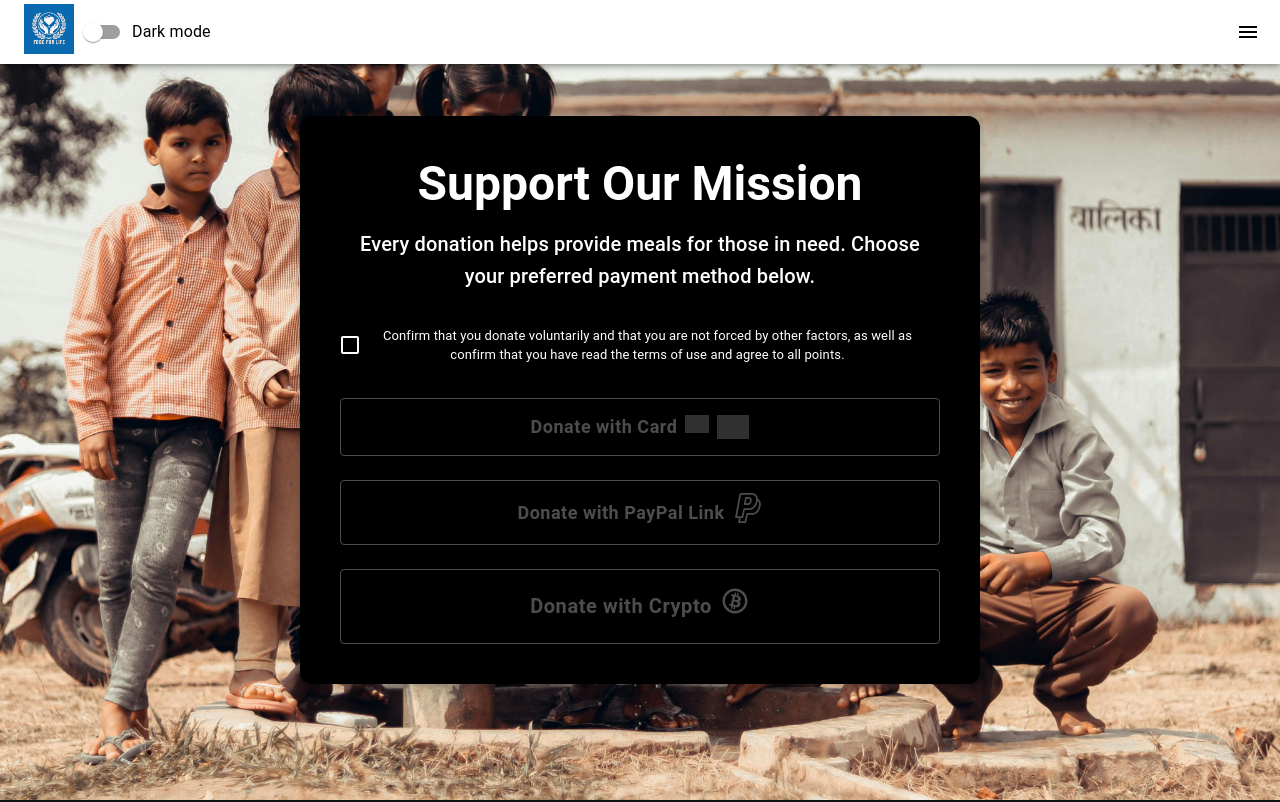
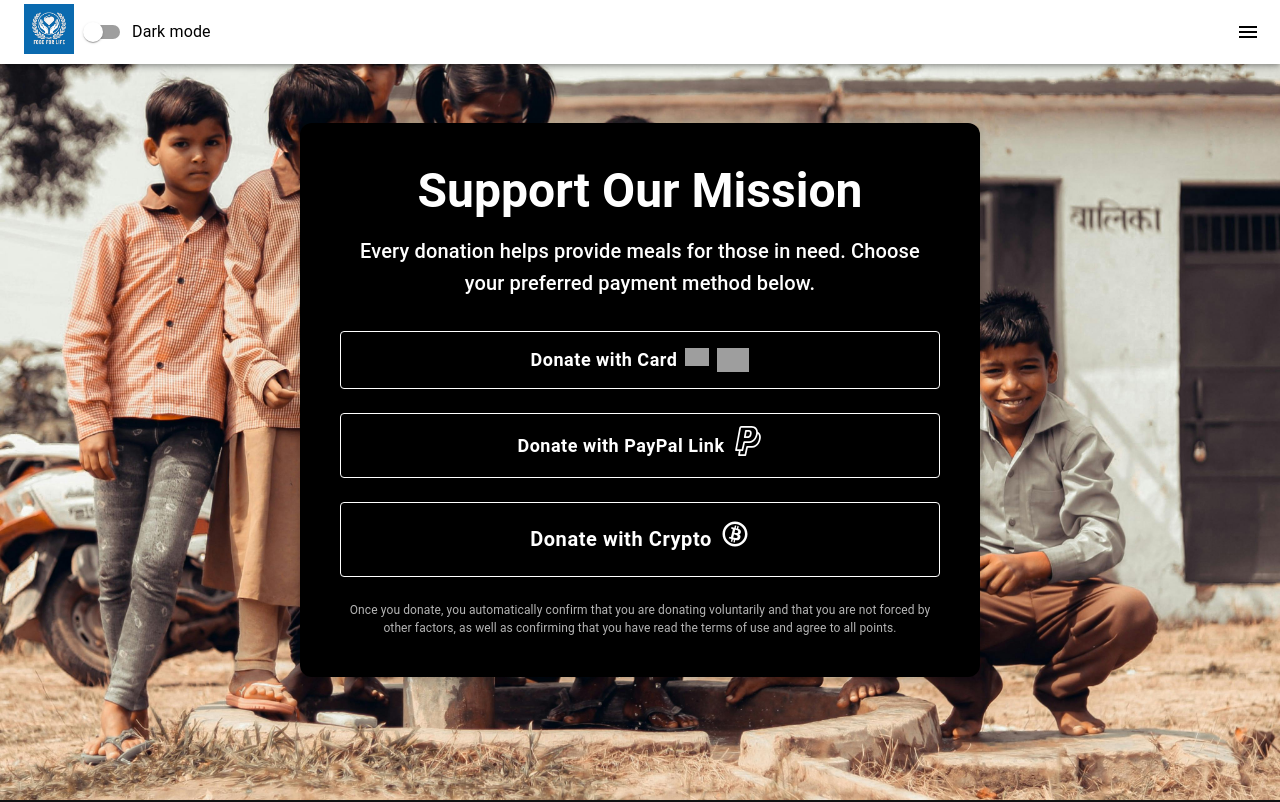
Before and after one commit to foodforlifeofficial/life, a React (Vite) app: page /donate in a window 1280 px wide. Shown: the top 802 px of the page. Built offline with nearby package versions, Linux system fonts and the light colour scheme; grey boxes are pictures that could not be loaded.

Commit message:
Auto: update before deploy

```diff
--- a/src/Pages/Donate.jsx
+++ b/src/Pages/Donate.jsx
@@ -226,8 +226,8 @@ const Donate = ({ darkMode }) => {
           overflow: "visible",
         }}
       >
-        {showHeart && <HeartsAnimation count={15} />}
-        {showBrokenHeart && <BrokenHeartsAnimation count={10} />}
+        {/* {showHeart && <HeartsAnimation count={15} />}
+        {showBrokenHeart && <BrokenHeartsAnimation count={10} />} */}
         <Typography
           variant="h3"
           fontWeight="bold"
@@ -245,7 +245,7 @@ const Donate = ({ darkMode }) => {
           Every donation helps provide meals for those in need. Choose your
           preferred payment method below.
         </Typography>
-
+{/*
         <Box mt={4}>
           <FormControlLabel
             control={
@@ -270,19 +270,19 @@ const Donate = ({ darkMode }) => {
               </Typography>
             }
           />
-        </Box>
+        </Box> */}
 
-        {showError && (
+        {/* {showError && (
           <Typography mt={2} sx={{ color: "red" }}>
             You must confirm to proceed with the donation.
           </Typography>
-        )}
+        )} */}
 
         <Box
           mt={4}
           sx={{
-            opacity: isConfirmed ? 1 : 0.3,
-            pointerEvents: isConfirmed ? "auto" : "none",
+            opacity: 1,
+            pointerEvents: "auto",
             transition: "opacity 0.3s ease",
             display: "flex",
             flexDirection: "column",
@@ -363,6 +363,16 @@ const Donate = ({ darkMode }) => {
               <RiBtcLine size={30} />
             </Box>
           </Button>
+
+          <Typography
+                sx={{
+                  color: "#b5b5b5",
+                  fontSize: 12,
+                }}
+              >
+                Once you donate, you automatically confirm that you are donating voluntarily and that you are not forced by other factors,
+                as well as confirming that you have read the terms of use and agree to all points.
+              </Typography>
         </Box>
       </Box>
     </Box>
```
Also changed, not shown: 3 other files (tests, documents, lock files or other folders).
